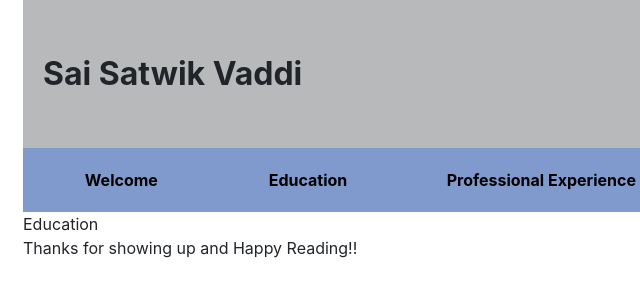
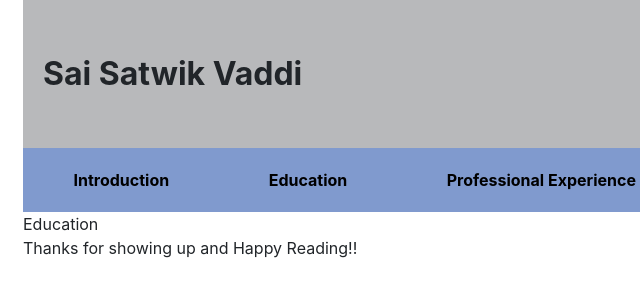
Before and after one commit to Satwik290896/Education, a plain HTML site: page index.html in a window 1280 px wide. Shown: the full height of the page, 56-696 px from the left. Drawn offline with nearby package versions, Linux system fonts and the light colour scheme.

Commit message:
Update index.html

```diff
--- a/index.html
+++ b/index.html
@@ -97,7 +97,7 @@
     <div class="menu">
     <div class="row">
         <div class="col-md-2 col-sm-2">
-            <a href="https://satwik290896.github.io/" class="text">Welcome</a>
+            <a href="https://satwik290896.github.io/" class="text">Introduction</a>
         </div>
         <div class="col-md-2 col-sm-2">
             <a href="https://satwik290896.github.io/Education/" class="text">Education</a>
```
